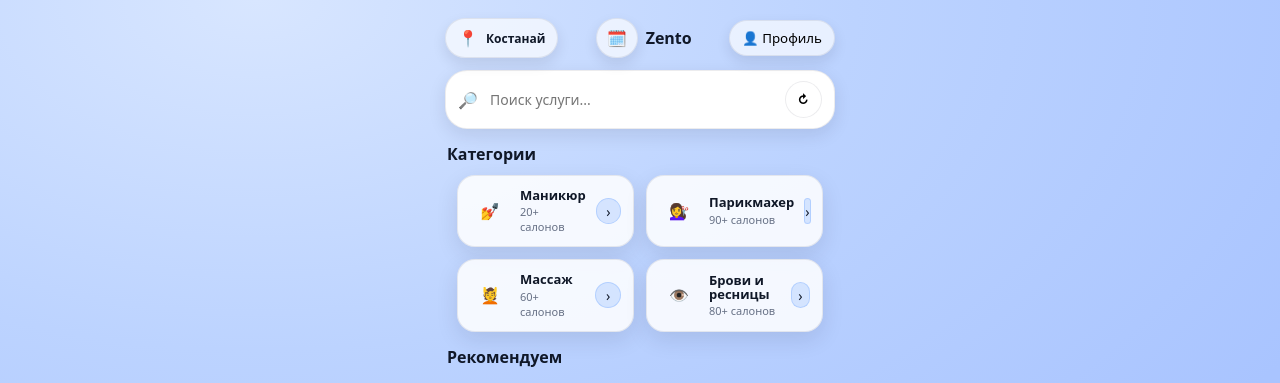
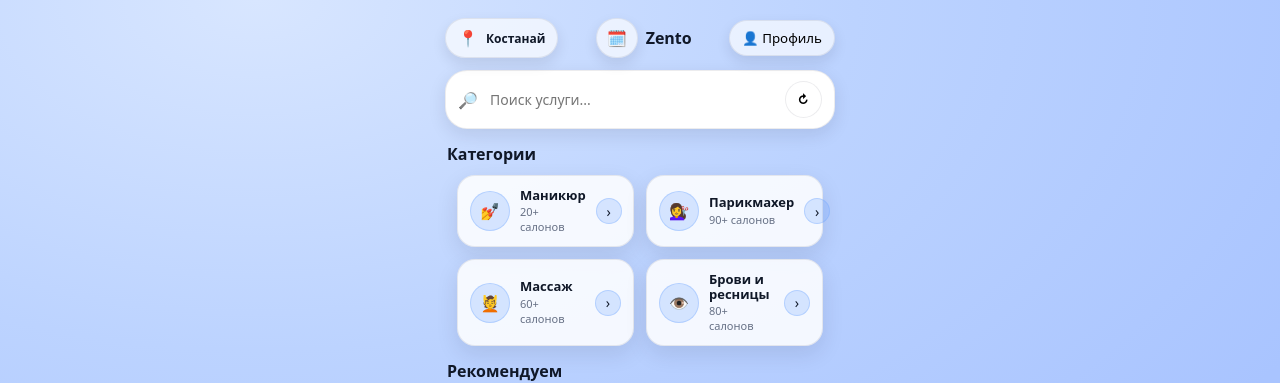
Before and after one commit to Def0lts/ZentoMVP, a React (Vite) app in the folder frontend/: page / in a window 1280 px wide. Shown: the top 383 px of the page. Built offline with nearby package versions, Linux system fonts and the light colour scheme; no server answers.

Commit message:
fix: category icons and arrow alignment

```diff
--- a/frontend/src/App.css
+++ b/frontend/src/App.css
@@ -91,6 +91,7 @@
   display: flex;
   align-items: center;
   gap: 10px;
+  flex: 1;
 }
 
 .icon-circle {
@@ -99,6 +100,9 @@
   min-width: 40px;
 
   border-radius: 999px;
+  background: rgba(116,168,255,0.25);
+  border: 1px solid rgba(116,168,255,0.35);
+
   display: flex;
   align-items: center;
   justify-content: center;
@@ -109,6 +113,8 @@
 .cat-arrow {
   width: 26px;
   height: 26px;
+  min-width: 26px;
+
   border-radius: 999px;
   background: rgba(116,168,255,0.25);
   border: 1px solid rgba(116,168,255,0.35);
```
